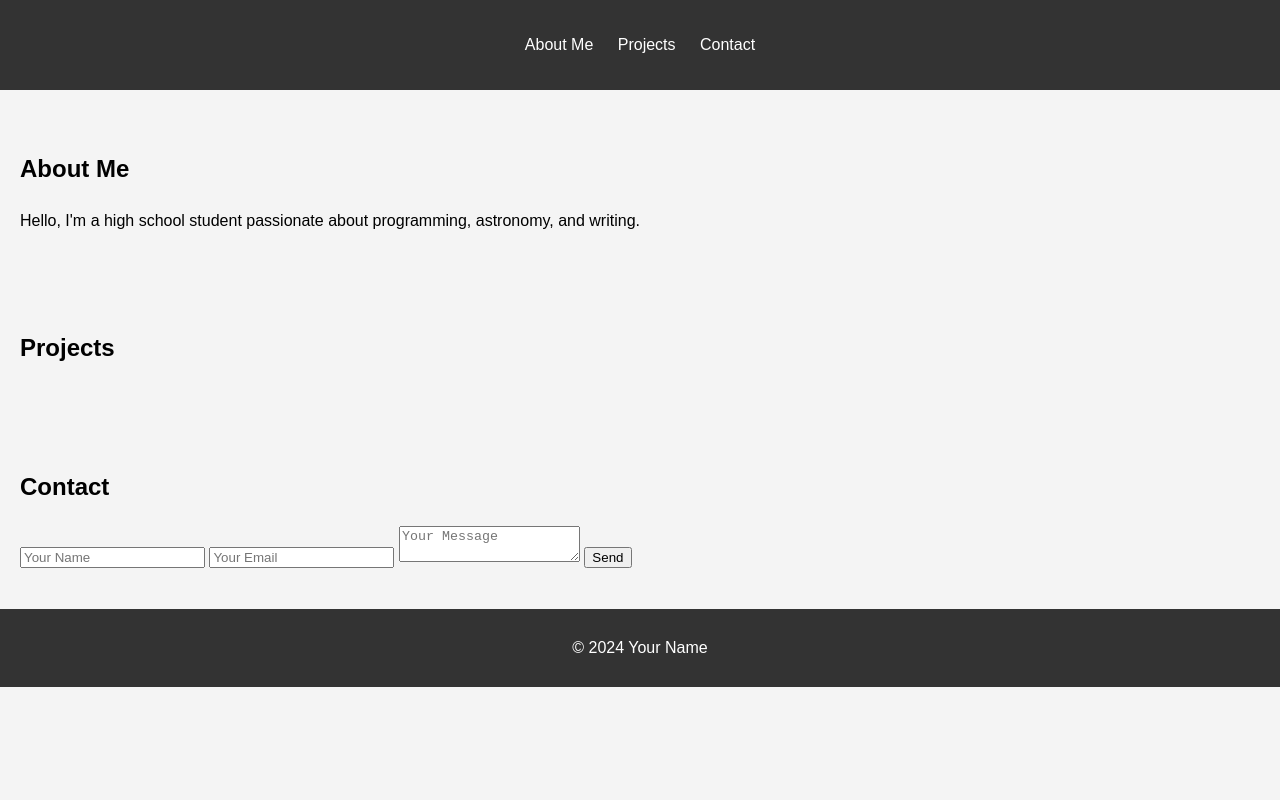
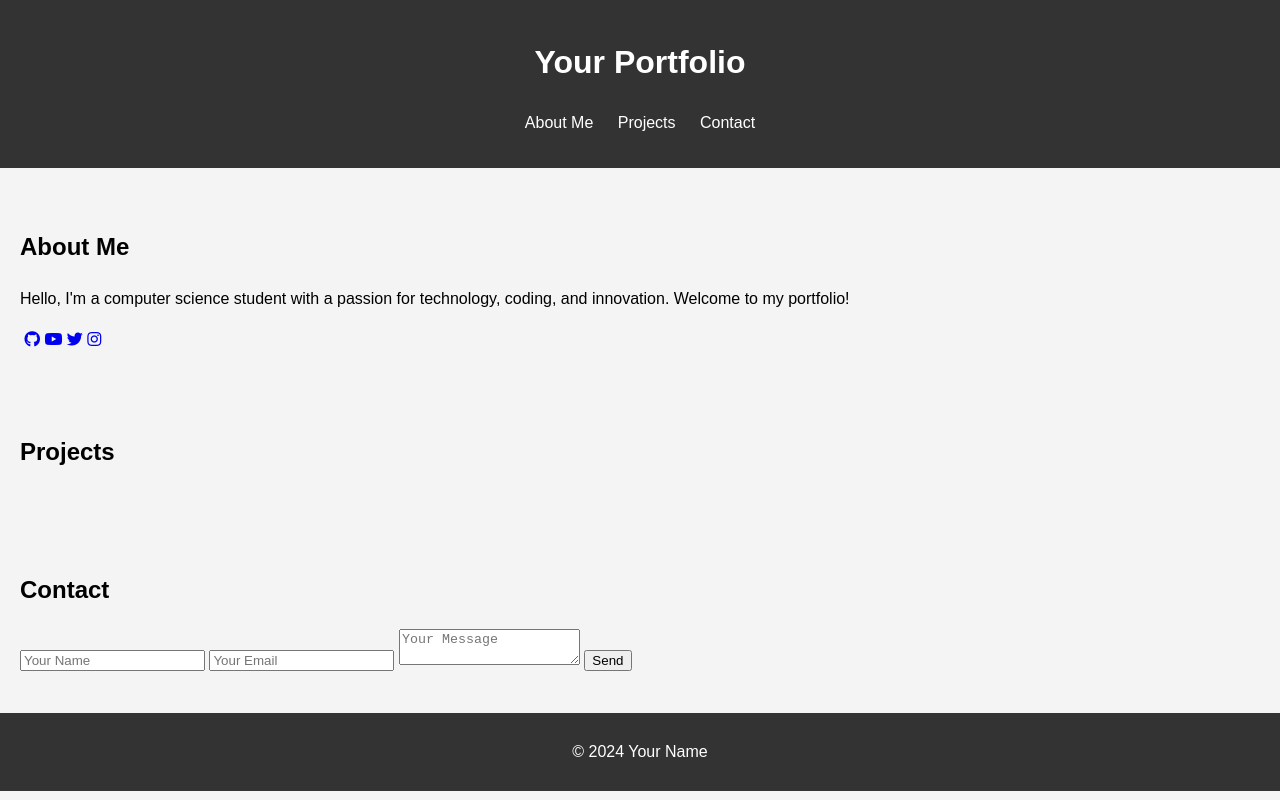
Before and after one commit to agastya-hukoo/HTML-Sandbox, a plain HTML site: page Projects/Portfolio/website.html in a window 1280 px wide. Drawn offline with Linux system fonts and the light colour scheme.

Commit message:
Update website.html

```diff
--- a/Projects/Portfolio/website.html
+++ b/Projects/Portfolio/website.html
@@ -5,9 +5,13 @@
     <meta name="viewport" content="width=device-width, initial-scale=1.0">
     <title>Your Portfolio</title>
     <link rel="stylesheet" href="style.css">
+    <!-- Add Font Awesome for icons -->
+    <link rel="stylesheet" href="https://cdnjs.cloudflare.com/ajax/libs/font-awesome/5.15.4/css/all.min.css">
 </head>
 <body>
     <header>
+        <div class="container">
+            <h1>Your Portfolio</h1>
             <nav>
                 <ul>
                     <li><a href="#about">About Me</a></li>
@@ -15,30 +19,47 @@
                     <li><a href="#contact">Contact</a></li>
                 </ul>
             </nav>
+        </div>
     </header>
 
-    <section id="about">
-        <h1>About Me</h1>
-        <p>Hello, I'm a high school student passionate about programming, astronomy, and writing.</p>
+    <section id="about" class="section bg-light">
+        <div class="container">
+            <h2>About Me</h2>
+            <p>Hello, I'm a computer science student with a passion for technology, coding, and innovation. Welcome to my portfolio!</p>
+            <!-- Social Media Links -->
+            <div class="social-links">
+                <a href="https://leetcode.com/yourusername" class="social-link"><i class="fab fa-leetcode"></i></a>
+                <a href="https://github.com/yourusername" class="social-link"><i class="fab fa-github"></i></a>
+                <a href="https://www.youtube.com/channel/yourchannel" class="social-link"><i class="fab fa-youtube"></i></a>
+                <a href="https://twitter.com/yourusername" class="social-link"><i class="fab fa-twitter"></i></a>
+                <a href="https://instagram.com/yourusername" class="social-link"><i class="fab fa-instagram"></i></a>
+            </div>
+        </div>
     </section>
 
-    <section id="projects">
-        <h1>Projects</h1>
+    <section id="projects" class="section">
+        <div class="container">
+            <h2>Projects</h2>
             <!-- Add your project details here -->
+        </div>
     </section>
 
-    <section id="contact">
-        <h1>Contact</h1>
+    <section id="contact" class="section bg-light">
+        <div class="container">
+            <h2>Contact</h2>
             <form id="contact-form">
-            <input type="text" id="name" name="name" placeholder="Your Name">
-            <input type="email" id="email" name="email" placeholder="Your Email">
-            <textarea id="message" name="message" placeholder="Your Message"></textarea>
+                <input type="text" id="name" name="name" placeholder="Your Name" required>
+                <input type="email" id="email" name="email" placeholder="Your Email" required>
+                <textarea id="message" name="message" placeholder="Your Message" required></textarea>
                 <button type="submit">Send</button>
             </form>
+        </div>
     </section>
 
     <footer>
+        <div class="container">
             <p>© 2024 Your Name</p>
+        </div>
     </footer>
 
     <script src="script.js"></script>
```
Lines whose indentation alone changed are shown as unchanged.
